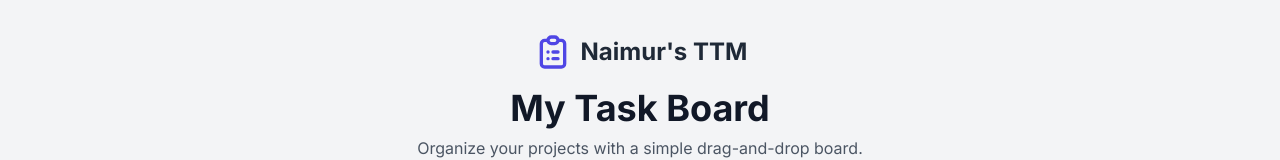
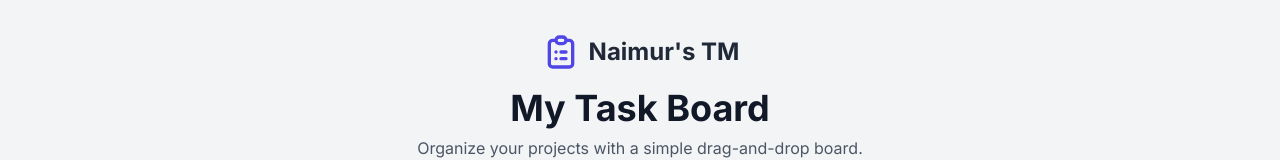
Before and after one commit to imnaimur/taskManager, a plain HTML site: page index.html in a window 1280 px wide. Shown: the top 160 px of the page. Drawn offline with nearby package versions, Linux system fonts and the light colour scheme.

Commit message:
fix: logo fixed ttm changed to tm

```diff
--- a/index.html
+++ b/index.html
@@ -43,7 +43,7 @@
         <header class="text-center mb-8">
             <div class="flex justify-center items-center mb-4">
                 <svg class="w-10 h-10 text-indigo-600 mr-2" fill="none" stroke="currentColor" viewBox="0 0 24 24" xmlns="http://www.w3.org/2000/svg"><path stroke-linecap="round" stroke-linejoin="round" stroke-width="2" d="M9 5H7a2 2 0 00-2 2v12a2 2 0 002 2h10a2 2 0 002-2V7a2 2 0 00-2-2h-2M9 5a2 2 0 002 2h2a2 2 0 002-2M9 5a2 2 0 012-2h2a2 2 0 012 2m-3 7h3m-3 4h3m-6-4h.01M9 16h.01"></path></svg>
-                <a href="https://github.com/imnaimur" target="_blank" rel="noopener noreferrer" class="text-2xl font-bold text-gray-800 hover:text-indigo-600 transition-colors">Naimur's TTM</a>
+                <a href="https://github.com/imnaimur" target="_blank" rel="noopener noreferrer" class="text-2xl font-bold text-gray-800 hover:text-indigo-600 transition-colors">Naimur's TM</a>
             </div>
             <h1 class="text-4xl font-bold text-gray-900">My Task Board</h1>
             <p class="text-gray-600 mt-2">Organize your projects with a simple drag-and-drop board.</p>
```
